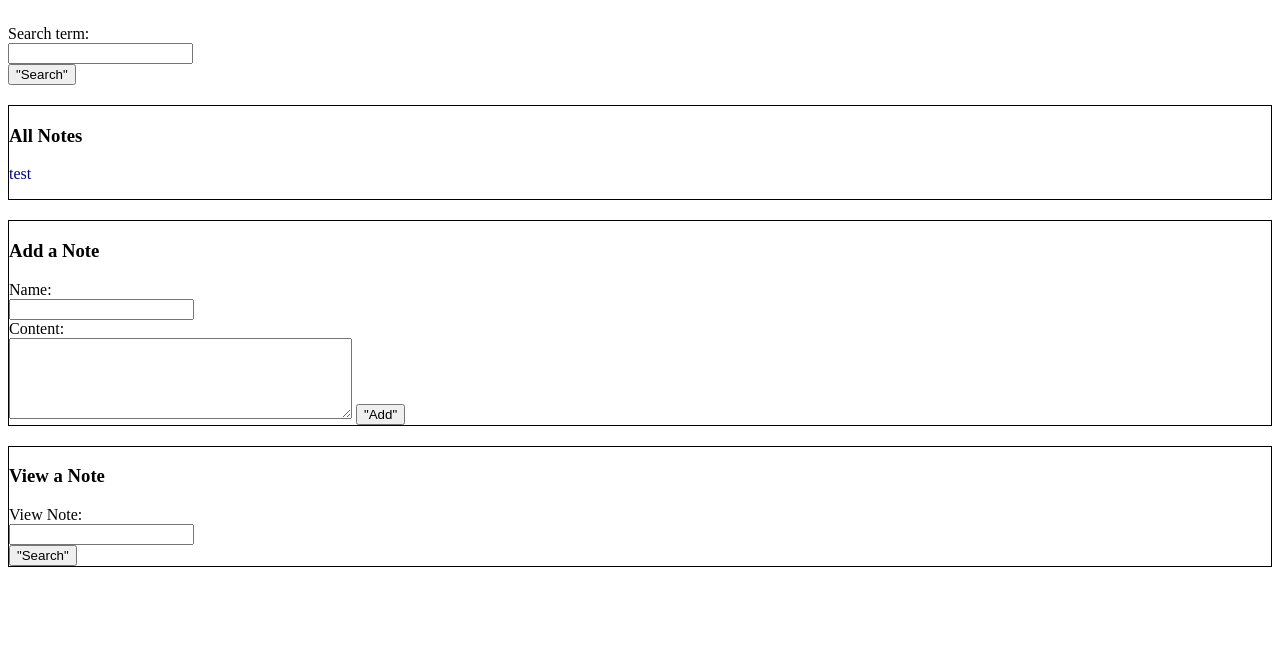
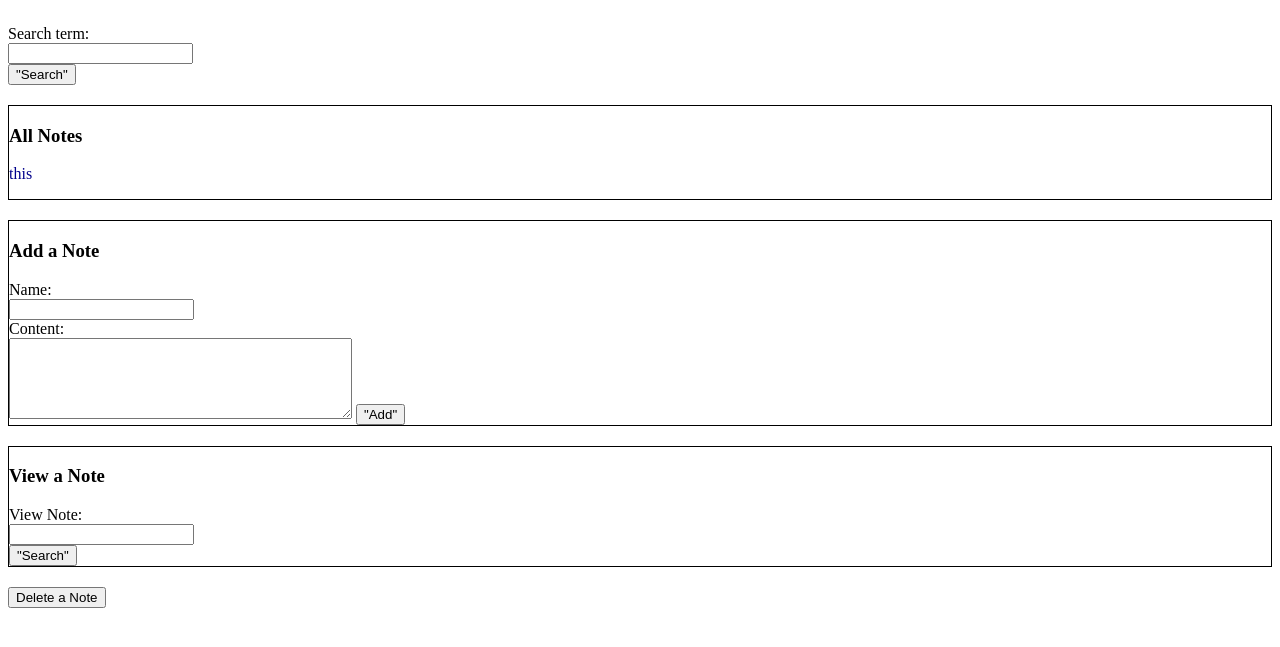
Before and after one commit to BenLambright/NLP-Systems-PA2, a Flask app: page / in a window 1280 px wide. Shown: the part 92-739 px from the top of the page. Run offline with Flask 3, Linux system fonts and the light colour scheme.

Commit message:
completed final changes - deleting notes, and improving the formatting

```diff
--- a/notebook/models.py
+++ b/notebook/models.py
@@ -7,14 +7,14 @@ class Comment(db.Model):
     id = db.Column(db.Integer, primary_key=True)
     content = db.Column(db.Text, nullable=False)
     # note = db.Column(db.Text, nullable=False)
-    note = db.Column(db.Text, db.ForeignKey('note.name'), nullable=False)
+    note_id = db.Column(db.Integer, db.ForeignKey('note.id'), nullable=False)
     name = db.Column(db.Text, nullable=False)
-    # comments = db.relationship('Comment', backref='note', cascade='all, delete-orphan', lazy=True)
 
 class Note(db.Model):
     id = db.Column(db.Integer, primary_key=True)
     name = db.Column(db.Text, nullable=False)
     content = db.Column(db.Text, nullable=False)
+    comments = db.relationship('Comment', backref='note', cascade='all, delete-orphan', lazy=True)
     # notebook_id = db.Column(db.Integer, db.ForeignKey('dbnotebook.id'), nullable=False)
 
 # class DBNoteBook(db.Model):
--- a/notebook/routes.py
+++ b/notebook/routes.py
@@ -18,7 +18,18 @@ from notebook import db
 api = Api(app)
 # notebook = NoteBook()
 
-@app.route('/submit', methods=['POST'])
+@app.route('/deleteNote', methods=['POST'])
+def delete_note():
+    '''Delete each note with the given name'''
+    note_name = request.form.get('deletedName')
+    notes = Note.query.filter_by(name=note_name).all()
+    for note in notes:
+        db.session.delete(note)
+        db.session.commit()
+
+    return redirect(url_for('main_page'))
+
+@app.route('/submitComment', methods=['POST'])
 def submit():
     '''Route to handle the submission request, gets the comment text and creates a new comment with it'''
     comment_text = request.form.get('comment')
@@ -26,7 +37,7 @@ def submit():
     note = Note.query.get(note_id)
     name = f"Comment under {note.name} at time {datetime.now()}"
     if comment_text:
-        new_comment = Comment(content=comment_text, note=note.name, name=name)
+        new_comment = Comment(content=comment_text, note_id=note.id, name=name)
         db.session.add(new_comment)
         db.session.commit()
     return redirect(url_for('notes_page', note_id=note_id))
@@ -84,9 +95,9 @@ def notes_page(note_id):
     '''Code to notes page, once we have found which note we are showing'''
     note = Note.query.get(note_id)
     content = note.content
-    comments = Comment.query.filter_by(note=note.name).all()
-    comment_list = [comment.content for comment in comments]
-    return render_template('note.html', name=note.name, content=content, comments=comment_list, note_id=note_id)
+    comments = Comment.query.filter_by(note_id=note.id).all()
+    # comment_list = [comment.content for comment in comments]
+    return render_template('note.html', name=note.name, content=content, comments=comments, note_id=note_id)
 
 if __name__ == '__main__':
     app.run(debug=True)
--- a/notebook/templates/main.html
+++ b/notebook/templates/main.html
@@ -2,6 +2,7 @@
 <html>
   <head>
     <link rel="stylesheet" href="{{ url_for('static', filename='css/main.css') }}"/>
+    <script src="{{ url_for('static', filename='js/comment_button.js') }}"></script>
     <title>main</title>
   </head>
   <body>
@@ -58,5 +59,14 @@
       </form>
     </div>
 
+<!--    deleting a note-->
+    <button id="toggleButton">Delete a Note</button>
+
+      <form id="hiddenForm" action="/deleteNote" method="POST" style="display: none;">
+          <label for="deleteNote">Type the Name of the Note to Delete Here:</label>
+          <textarea id="deleteNote" name="deletedName" rows="5" cols="40"></textarea>
+          <button type="submit">Delete</button>
+      </form>
+
   </body>
 </html>
```
Also changed, not shown: notebook/templates/note.html (+10 -3 lines), instance/db.sqlite.
